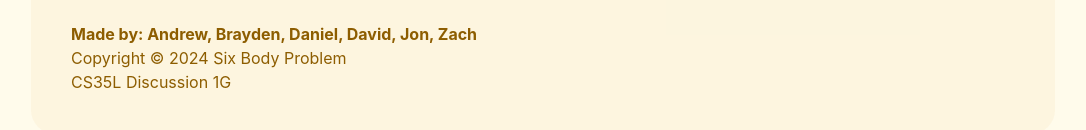
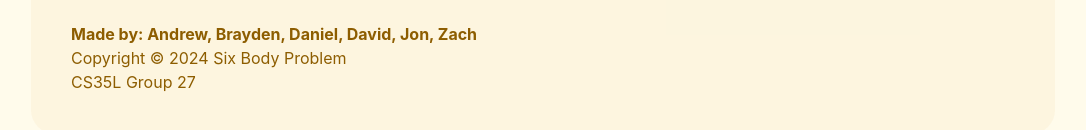
Before and after one commit to david-sai/bruin-bowl, a React (Create React App) app in the folder bruin-bowl/: page / in a window 1280 px wide. Shown: the part 728-858 px from the top of the page, without its empty margins (97-1183 px from the left). Built offline with nearby package versions, Linux system fonts and the light colour scheme; the HTML template or start-up script is replaced by a standard one.

Commit message:
Fix typo in Home.js
Change "Discussion 1G" to Group 27.

```diff
--- a/bruin-bowl/src/pages/Home.js
+++ b/bruin-bowl/src/pages/Home.js
@@ -22,7 +22,7 @@ function Home() {
       <p className="text-left text-md text-bruin-darkgold mt-8 flex flex-col">
         <span className="font-bold">Made by: Andrew, Brayden, Daniel, David, Jon, Zach</span>
         <span>Copyright © 2024 Six Body Problem</span>
-        <span>CS35L Discussion 1G</span>
+        <span>CS35L Group 27</span>
       </p>
     </div>
   );
```
